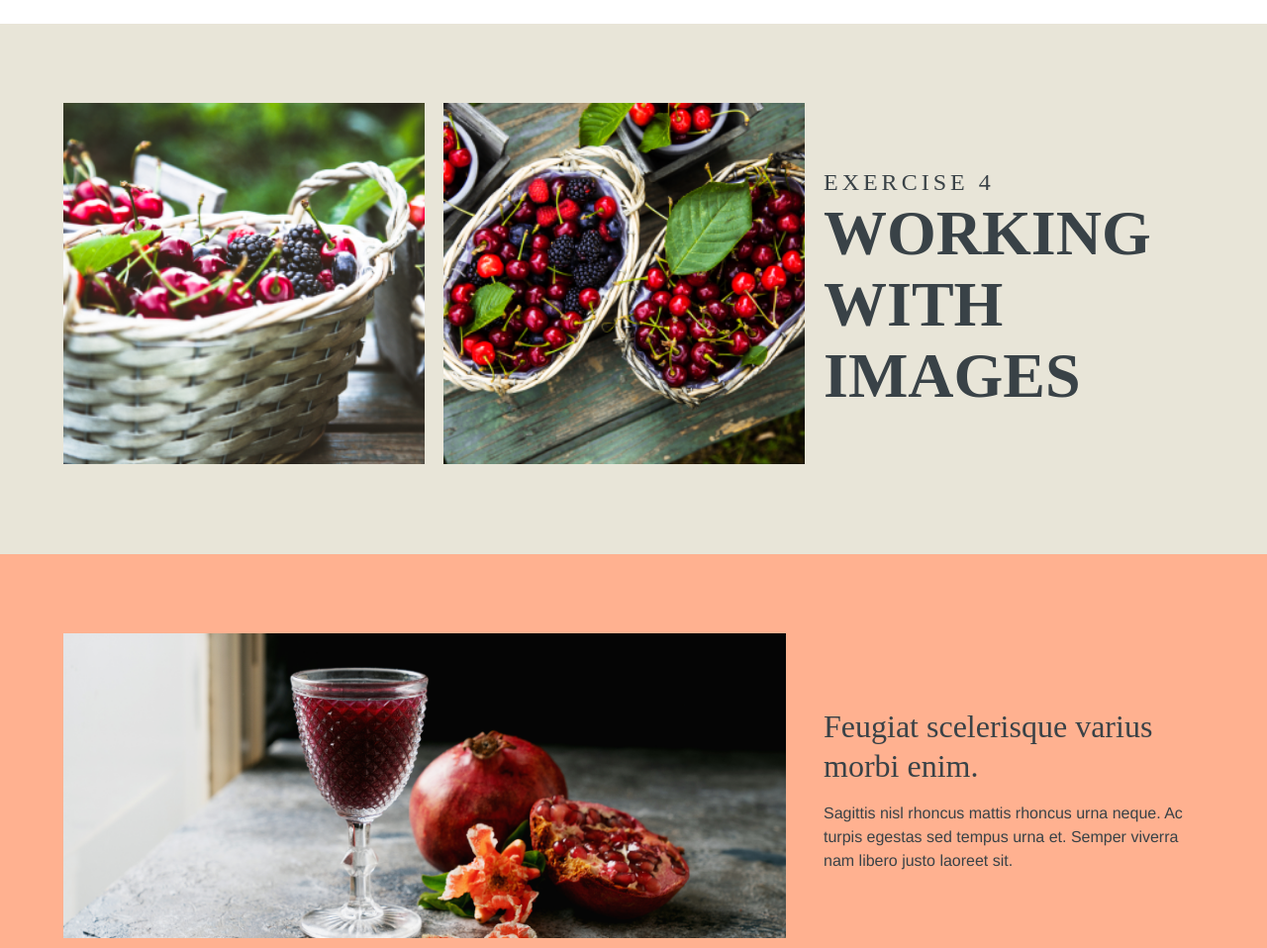
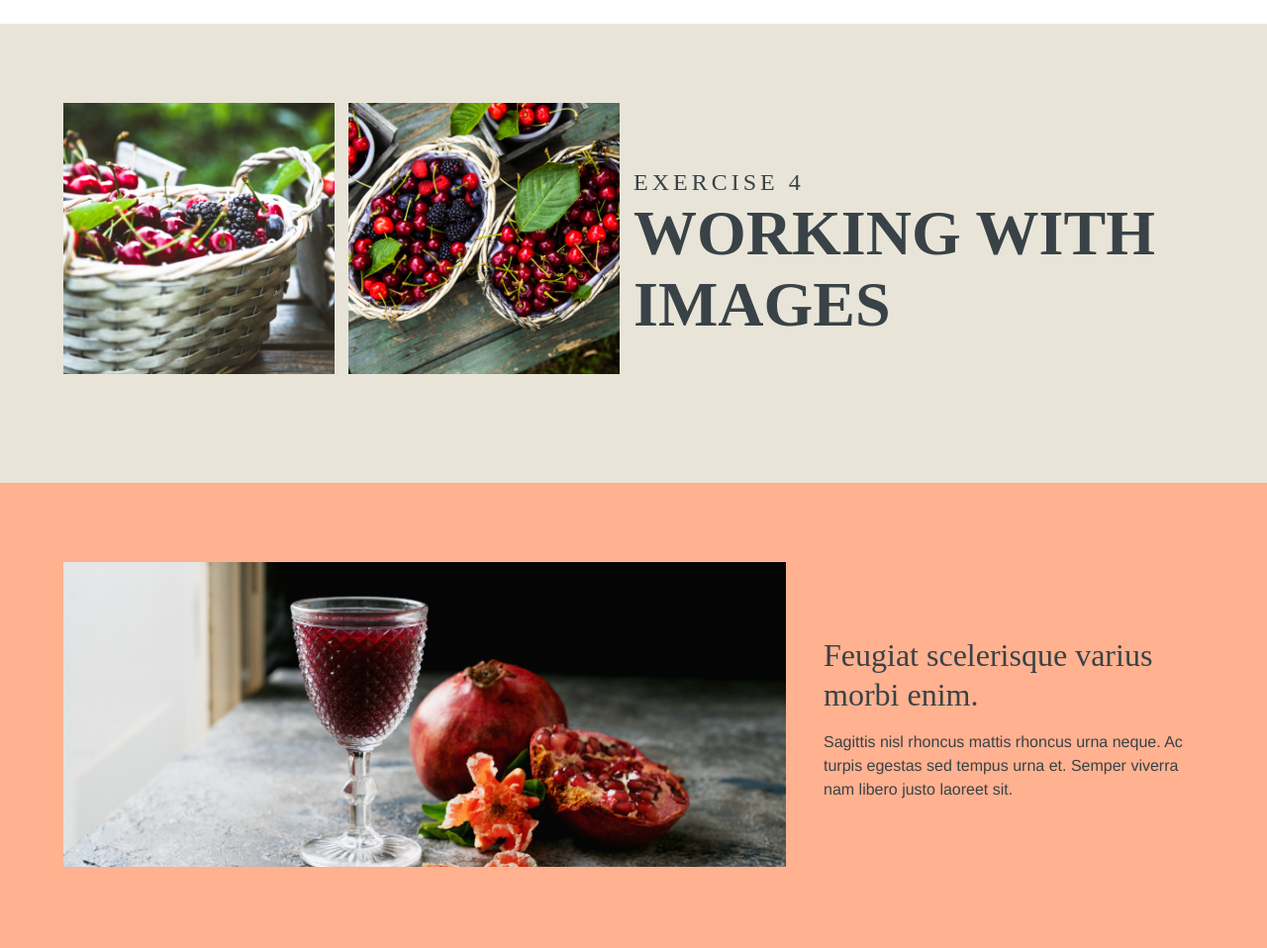
Before and after one commit to reynanicolette/cssdesign, a plain HTML site: page examples/ex-04/index.html in a window 1280 px wide. Shown: the top 958 px of the page at 99% size. Drawn offline with Linux system fonts and the light colour scheme.

Commit message:
Update index.html

```diff
--- a/examples/ex-04/index.html
+++ b/examples/ex-04/index.html
@@ -17,13 +17,13 @@
     </header>
     <section>
         <article class="clearfix" id="floats-left">
-		    <figure class="col-4">
+		    <figure class="col-3">
                 <img src="images/berries-side.png" alt="Cherry basket sideview">
             </figure>
-		    <figure class="col-4">
+		    <figure class="col-3">
                 <img src="images/berries-up.png" alt="Cherry basket sideview">
             </figure>
-            <div class="col-4">
+            <div class="col-6">
                 <h3 class="text-uppercase">Exercise 4</h3>
                 <h1 class="text-uppercase">Working with Images</h1>
             </div>
```
